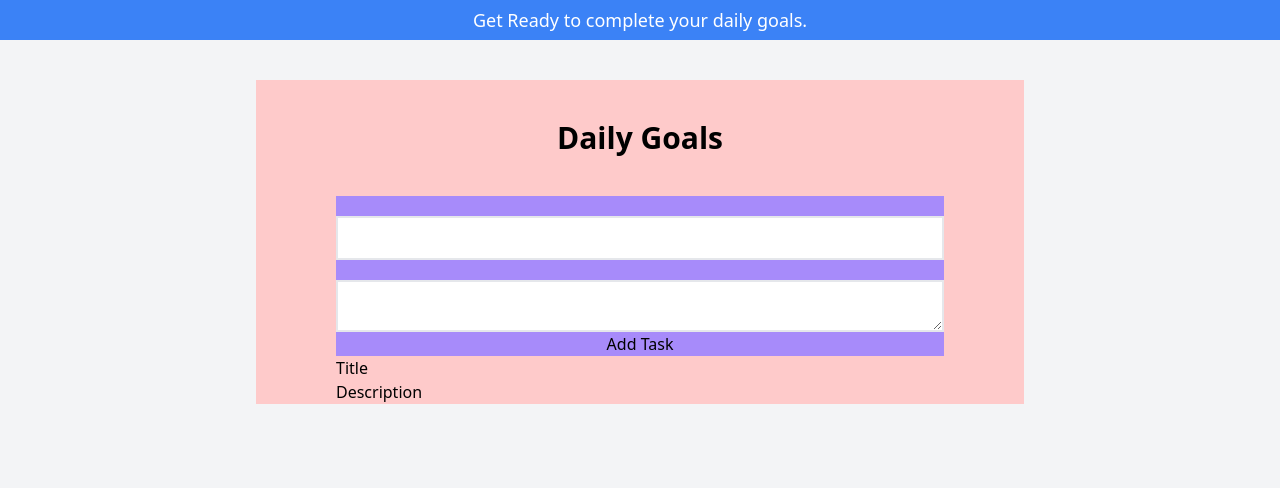
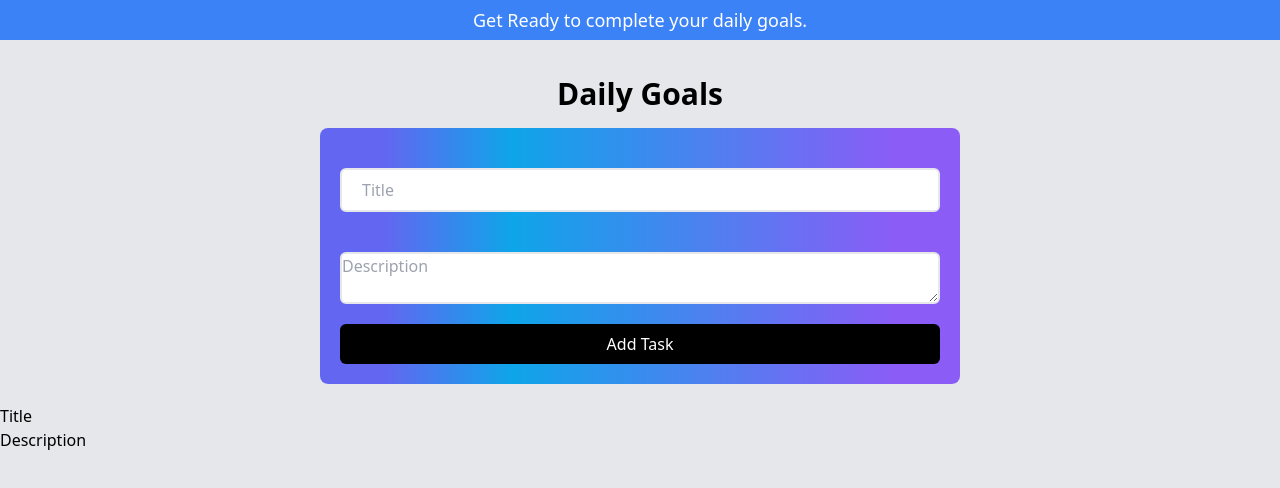
Before and after one commit to geekSamarth/Daily-Goals, a React (Vite) app: page / in a window 1280 px wide. Shown: the top 488 px of the page. Built offline with nearby package versions, Linux system fonts and the light colour scheme.

Commit message:
minor changes

```diff
--- a/src/App.jsx
+++ b/src/App.jsx
@@ -1,29 +1,36 @@
-import { useState } from 'react'
-import Task from './components/Task'
+import { useState } from "react";
+import Task from "./components/Task";
 function App() {
-
-
   return (
     <>
-   <div className="w-full min-h-screen bg-gray-100 box-border">
+      <div className="w-full min-h-screen bg-gray-200 box-border">
+        <header className="w-full h-10 bg-blue-500 text-white text-lg flex justify-center items-center">
+          Get Ready to complete your daily goals.
+        </header>
 
-      <header className='w-full h-10 bg-blue-500 text-white text-lg flex justify-center items-center'>Get Ready to complete your daily goals.</header>
-
-    <div className="w-full max-w-3xl h-auto bg-red-200 mx-auto px-20 my-10 overflow-hidden">
-      <h1 className='text-3xl font-bold text-center my-10 '>Daily Goals</h1>
-      <div className="bg-violet-400">
-        <form className='flex flex-col '>
-          <input type="text" className='border-2 border-solid border-gray-200 my-5 py-2 px-5'/>
-          <textarea className='border-2 border-solid border-gray-200'></textarea>
-          <button type='submit'>Add Task</button>
+        <div className="w-full max-w-2xl h-auto mx-auto  my-5 overflow-hidden rounded-3xl">
+          <h1 className="text-3xl font-bold text-center my-4 ">Daily Goals</h1>
+          <div className="bg-gradient-to-r from-indigo-500 from-10% via-sky-500 via-30% to-violet-500 to-90% p-5 rounded-lg mx-4">
+            <form className="flex flex-col ">
+              <input
+                type="text"
+                placeholder="Title"
+                className="border-2 border-solid border-gray-200 my-5 py-2 px-5 rounded-md"
+              />
+              <textarea placeholder="Description" className="border-2 border-solid border-gray-200 rounded-md my-5"></textarea>
+              <button
+                type="submit"
+                className="bg-black text-white py-2 px-2 rounded-md "
+              >
+                Add Task
+              </button>
             </form>
           </div>
+        </div>
         <Task />
-
-    </div>
       </div>
     </>
-  )
+  );
 }
 
-export default App
+export default App;
```
Lines whose indentation alone changed are shown as unchanged.
